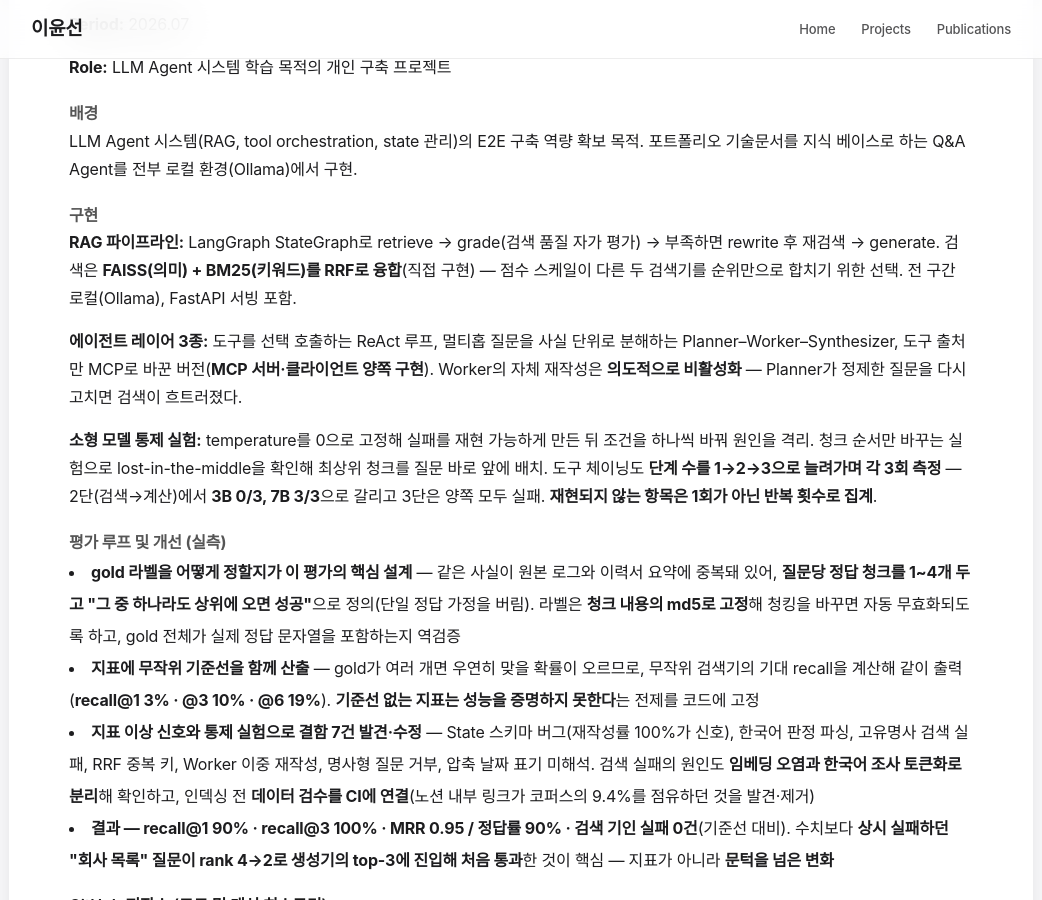
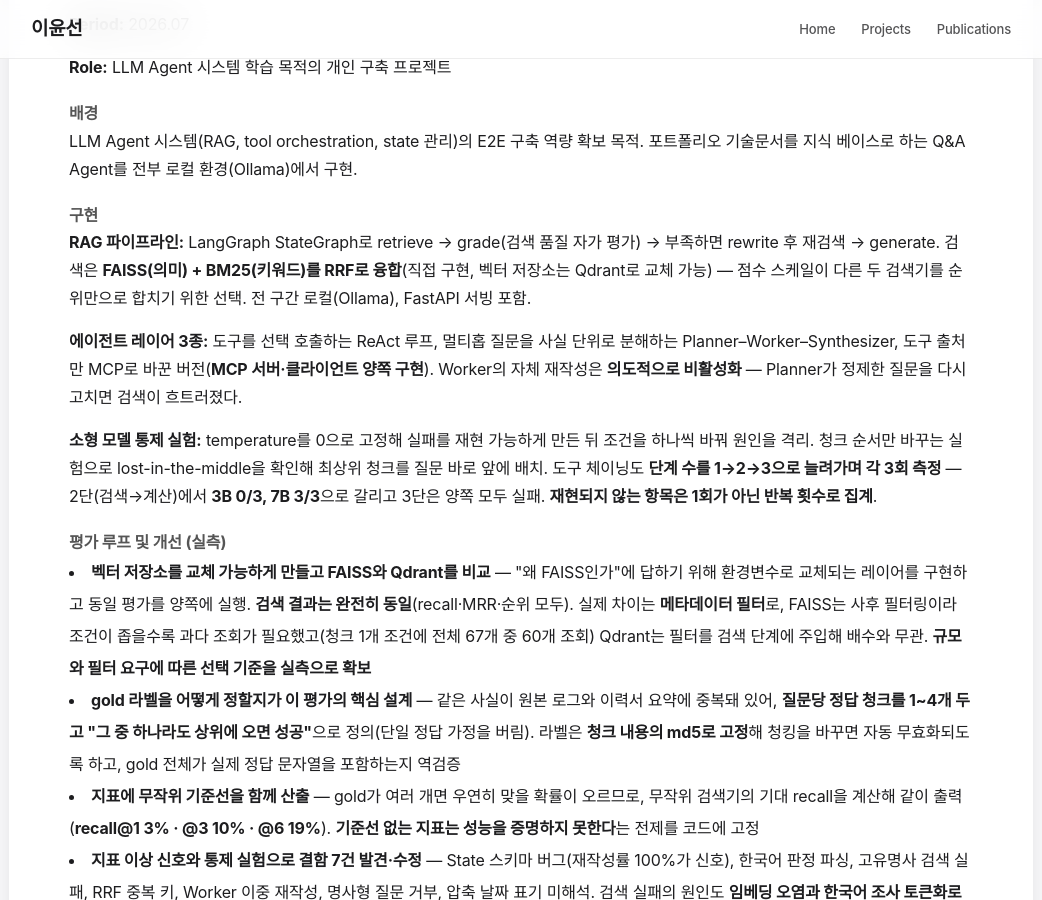
Before and after one commit to ckc5800/ckc5800.github.io, a Jekyll site: the page built from projects.html, in a window 1280 px wide and 900 px high, scrolled down 10642 px. Shown: the whole window, without its empty margins (119-1161 px from the left). Built offline with Jekyll 4.4.1, drawn with Linux system fonts in a browser that asks for light colours; some web fonts are replaced.

Commit message:
Add vector store comparison to RAG card
FAISS/Qdrant 교체 레이어와 실측 비교 결과를 반영.
검색 결과는 동일하고 차이는 메타데이터 필터에서 나온다는 내용.

Co-Authored-By: Claude Opus 5 <noreply@anthropic.com>

```diff
--- a/projects.html
+++ b/projects.html
@@ -419,12 +419,13 @@ title: Projects
     <p>LLM Agent 시스템(RAG, tool orchestration, state 관리)의 E2E 구축 역량 확보 목적. 포트폴리오 기술문서를 지식 베이스로 하는 Q&A Agent를 전부 로컬 환경(Ollama)에서 구현.</p>
 
     <h4 style="margin-top: 20px; color: #555;">구현</h4>
-    <p><strong>RAG 파이프라인:</strong> LangGraph StateGraph로 retrieve → grade(검색 품질 자가 평가) → 부족하면 rewrite 후 재검색 → generate. 검색은 <strong>FAISS(의미) + BM25(키워드)를 RRF로 융합</strong>(직접 구현) — 점수 스케일이 다른 두 검색기를 순위만으로 합치기 위한 선택. 전 구간 로컬(Ollama), FastAPI 서빙 포함.</p>
+    <p><strong>RAG 파이프라인:</strong> LangGraph StateGraph로 retrieve → grade(검색 품질 자가 평가) → 부족하면 rewrite 후 재검색 → generate. 검색은 <strong>FAISS(의미) + BM25(키워드)를 RRF로 융합</strong>(직접 구현, 벡터 저장소는 Qdrant로 교체 가능) — 점수 스케일이 다른 두 검색기를 순위만으로 합치기 위한 선택. 전 구간 로컬(Ollama), FastAPI 서빙 포함.</p>
     <p><strong>에이전트 레이어 3종:</strong> 도구를 선택 호출하는 ReAct 루프, 멀티홉 질문을 사실 단위로 분해하는 Planner–Worker–Synthesizer, 도구 출처만 MCP로 바꾼 버전(<strong>MCP 서버·클라이언트 양쪽 구현</strong>). Worker의 자체 재작성은 <strong>의도적으로 비활성화</strong> — Planner가 정제한 질문을 다시 고치면 검색이 흐트러졌다.</p>
     <p><strong>소형 모델 통제 실험:</strong> temperature를 0으로 고정해 실패를 재현 가능하게 만든 뒤 조건을 하나씩 바꿔 원인을 격리. 청크 순서만 바꾸는 실험으로 lost-in-the-middle을 확인해 최상위 청크를 질문 바로 앞에 배치. 도구 체이닝도 <strong>단계 수를 1→2→3으로 늘려가며 각 3회 측정</strong> — 2단(검색→계산)에서 <strong>3B 0/3, 7B 3/3</strong>으로 갈리고 3단은 양쪽 모두 실패. <strong>재현되지 않는 항목은 1회가 아닌 반복 횟수로 집계</strong>.</p>
 
     <h4 style="margin-top: 20px; color: #555;">평가 루프 및 개선 (실측)</h4>
     <ul style="list-style-position: inside; line-height: 2;">
+        <li><strong>벡터 저장소를 교체 가능하게 만들고 FAISS와 Qdrant를 비교</strong> — "왜 FAISS인가"에 답하기 위해 환경변수로 교체되는 레이어를 구현하고 동일 평가를 양쪽에 실행. <strong>검색 결과는 완전히 동일</strong>(recall·MRR·순위 모두). 실제 차이는 <strong>메타데이터 필터</strong>로, FAISS는 사후 필터링이라 조건이 좁을수록 과다 조회가 필요했고(청크 1개 조건에 전체 67개 중 60개 조회) Qdrant는 필터를 검색 단계에 주입해 배수와 무관. <strong>규모와 필터 요구에 따른 선택 기준을 실측으로 확보</strong></li>
         <li><strong>gold 라벨을 어떻게 정할지가 이 평가의 핵심 설계</strong> — 같은 사실이 원본 로그와 이력서 요약에 중복돼 있어, <strong>질문당 정답 청크를 1~4개 두고 "그 중 하나라도 상위에 오면 성공"</strong>으로 정의(단일 정답 가정을 버림). 라벨은 <strong>청크 내용의 md5로 고정</strong>해 청킹을 바꾸면 자동 무효화되도록 하고, gold 전체가 실제 정답 문자열을 포함하는지 역검증</li>
         <li><strong>지표에 무작위 기준선을 함께 산출</strong> — gold가 여러 개면 우연히 맞을 확률이 오르므로, 무작위 검색기의 기대 recall을 계산해 같이 출력(<strong>recall@1 3% · @3 10% · @6 19%</strong>). <strong>기준선 없는 지표는 성능을 증명하지 못한다</strong>는 전제를 코드에 고정</li>
         <li><strong>지표 이상 신호와 통제 실험으로 결함 7건 발견·수정</strong> — State 스키마 버그(재작성률 100%가 신호), 한국어 판정 파싱, 고유명사 검색 실패, RRF 중복 키, Worker 이중 재작성, 명사형 질문 거부, 압축 날짜 표기 미해석. 검색 실패의 원인도 <strong>임베딩 오염과 한국어 조사 토큰화로 분리</strong>해 확인하고, 인덱싱 전 <strong>데이터 검수를 CI에 연결</strong>(노션 내부 링크가 코퍼스의 9.4%를 점유하던 것을 발견·제거)</li>
```
